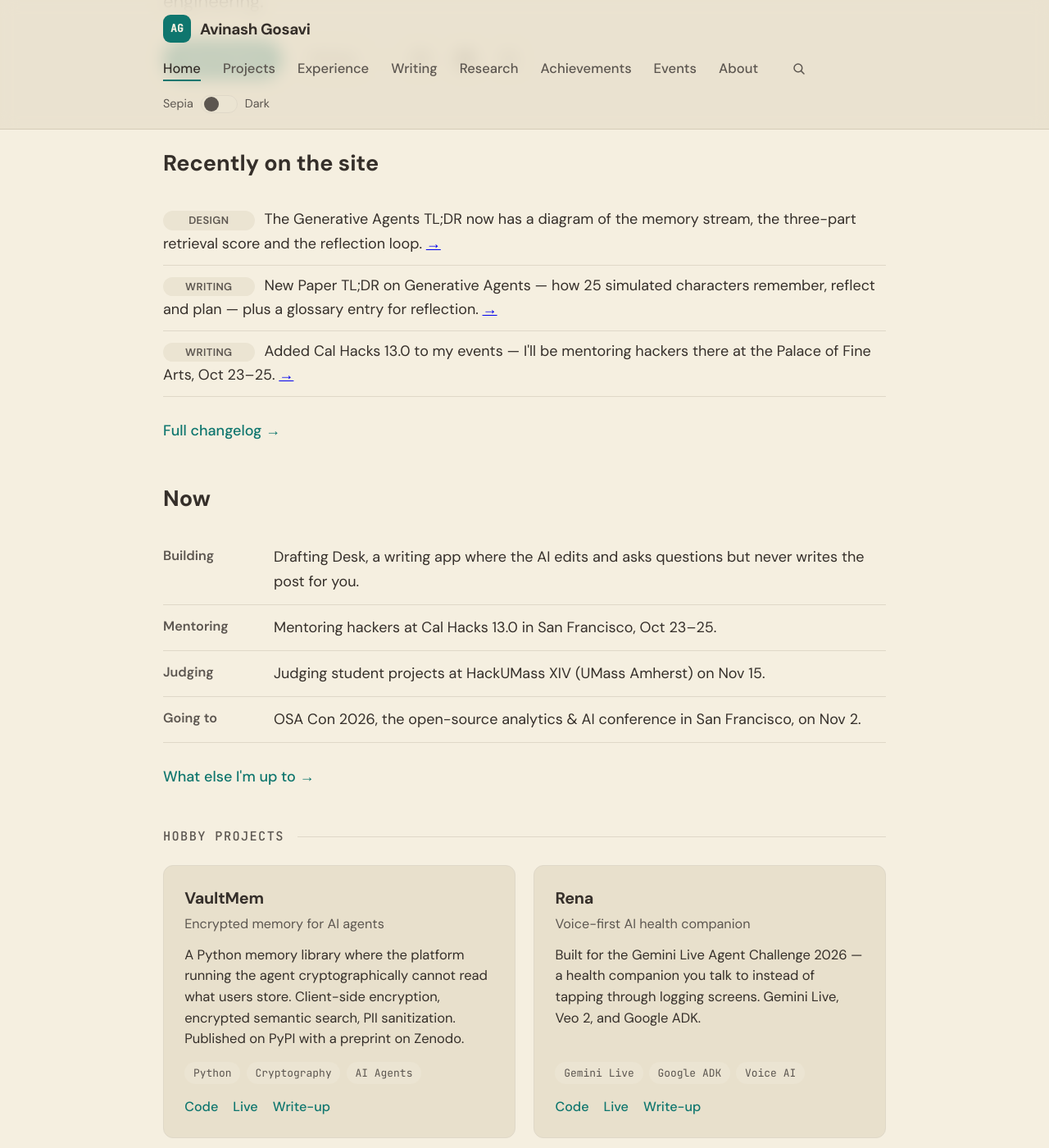
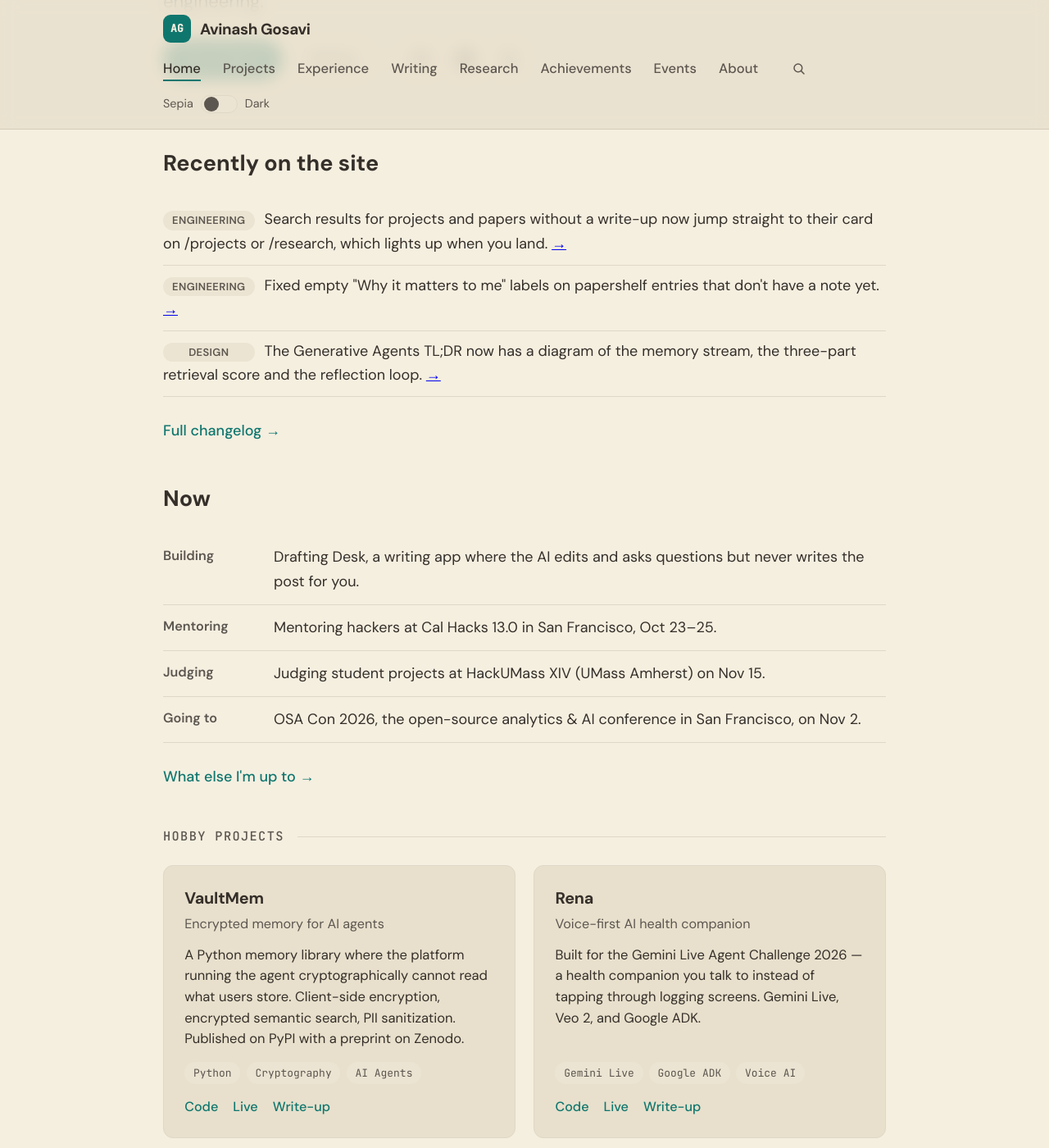
Before and after one commit to aag1091-alt/avinashgosavi.com, a Jekyll site: the page built from index.md, in a window 1280 px wide and 1400 px high, scrolled down 553 px. Shown: the whole window at 82% size. Built offline with Jekyll 4.4.1, drawn with Linux system fonts in a browser that asks for light colours.

Commit message:
Engineering: deep-link search results to project cards and papers; hide empty paper notes
Co-Authored-By: Claude <noreply@anthropic.com>

```diff
--- a/_data/changelog.yml
+++ b/_data/changelog.yml
@@ -1,5 +1,13 @@
 # Public changelog shown on /changelog and (latest 3) on the homepage.
 # Newest first. desk: Writing | Design | Engineering
+- date: 2026-10-19
+  desk: Engineering
+  text: "Search results for projects and papers without a write-up now jump straight to their card on /projects or /research, which lights up when you land."
+  link: /search/
+- date: 2026-10-19
+  desk: Engineering
+  text: "Fixed empty \"Why it matters to me\" labels on papershelf entries that don't have a note yet."
+  link: /research/
 - date: 2026-10-19
   desk: Design
   text: "The Generative Agents TL;DR now has a diagram of the memory stream, the three-part retrieval score and the reflection loop."
--- a/_includes/project-card.html
+++ b/_includes/project-card.html
@@ -1,4 +1,4 @@
-<article class="project-card">
+<article class="project-card" id="{{ include.project.name | slugify }}">
   <h3 class="project-name">{{ include.project.name }}</h3>
   <p class="project-tagline">{{ include.project.tagline }}</p>
   <p class="project-description">{{ include.project.description }}</p>
--- a/assets/css/style.css
+++ b/assets/css/style.css
@@ -1418,3 +1418,15 @@ h1[tabindex="-1"]:focus { outline: none; }
 .search-result-title:hover { color: var(--accent); text-decoration: underline; }
 .search-result-snippet { margin: 0.35rem 0 0; color: var(--text-muted); font-size: 0.92rem; line-height: 1.55; overflow-wrap: anywhere; }
 .search-results mark { background: var(--accent-soft); color: var(--text); border-radius: 3px; padding: 0 0.1em; }
+
+/* ---------- Deep links to project cards and papers (search results) ---------- */
+.project-card[id], .paper[id] { scroll-margin-top: 5rem; }
+.project-card:target {
+  border-color: var(--accent);
+  box-shadow: 0 0 0 3px var(--accent-soft);
+}
+.paper:target {
+  box-shadow: inset 3px 0 0 var(--accent);
+  padding-left: 0.85rem;
+  background: var(--accent-soft);
+}
--- a/research.md
+++ b/research.md
@@ -7,7 +7,7 @@ description: Topics Avinash Gosavi researches and builds around — private memo
 
 <div class="research-page">
   <h1>Research &amp; Interests</h1>
-  <p class="page-lede">What I keep coming back to, at work and off hours — and the papers that shaped how I think about it. Each paper gets a TL;DR and a note on how it showed up in something I built.</p>
+  <p class="page-lede">What I keep coming back to, at work and off hours — and the papers that shaped how I think about it. Each paper gets a TL;DR, and the ones that shaped something I built get a note on how.</p>
 
   <h2>Topics I follow</h2>
   <ul class="interest-list">
@@ -31,11 +31,11 @@ description: Topics Avinash Gosavi researches and builds around — private memo
   <h3 class="paper-topic">{{ g.name }}</h3>
   <ul class="paper-list">
     {% for p in g.items %}
-    <li class="paper">
+    <li class="paper" id="paper-{{ p.title | slugify }}">
       <a class="paper-title" href="{{ p.url }}" rel="noopener">{{ p.title }}</a>
       <div class="paper-meta">{{ p.authors }} · {{ p.year }} · {{ p.venue }}</div>
       <p class="paper-tldr"><span class="paper-label">TL;DR</span> {{ p.tldr }}{% if p.tldr_post %} <a href="{{ p.tldr_post | relative_url }}">Full write-up →</a>{% endif %}</p>
-      <p class="paper-why"><span class="paper-label">Why it matters to me</span> {{ p.why }}{% if p.post %} <a href="{{ p.post | relative_url }}">Read more →</a>{% endif %}</p>
+      {% if p.why %}<p class="paper-why"><span class="paper-label">Why it matters to me</span> {{ p.why }}{% if p.post %} <a href="{{ p.post | relative_url }}">Read more →</a>{% endif %}</p>{% endif %}
     </li>
     {% endfor %}
   </ul>
--- a/search.json
+++ b/search.json
@@ -34,7 +34,8 @@ sitemap: false
   {
     "type": "Project",
     "title": {{ pr.name | append: " — " | append: pr.tagline | jsonify }},
-    "url": {{ pr.post | default: "/projects/" | relative_url | jsonify }},
+    {%- capture pr_anchor %}/projects/#{{ pr.name | slugify }}{% endcapture %}
+    "url": {{ pr.post | default: pr_anchor | relative_url | jsonify }},
     "date": "",
     "tags": {{ pr.tags | join: " " | append: " " | append: pr.category | jsonify }},
     "desc": {{ pr.description | normalize_whitespace | jsonify }},
@@ -45,7 +46,8 @@ sitemap: false
   {
     "type": "Paper",
     "title": {{ pa.title | jsonify }},
-    "url": {{ pa.tldr_post | default: "/research/" | relative_url | jsonify }},
+    {%- capture pa_anchor %}/research/#paper-{{ pa.title | slugify }}{% endcapture %}
+    "url": {{ pa.tldr_post | default: pa_anchor | relative_url | jsonify }},
     "date": {{ pa.year | append: "" | jsonify }},
     "tags": {{ pa.authors | append: " " | append: pa.topic | jsonify }},
     "desc": {{ pa.tldr | normalize_whitespace | jsonify }},
```
